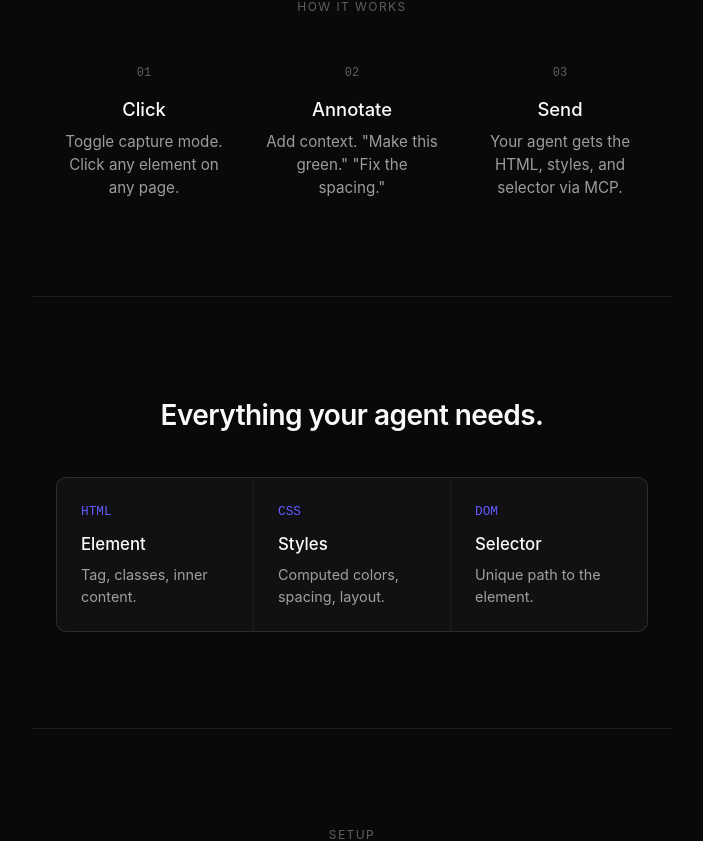
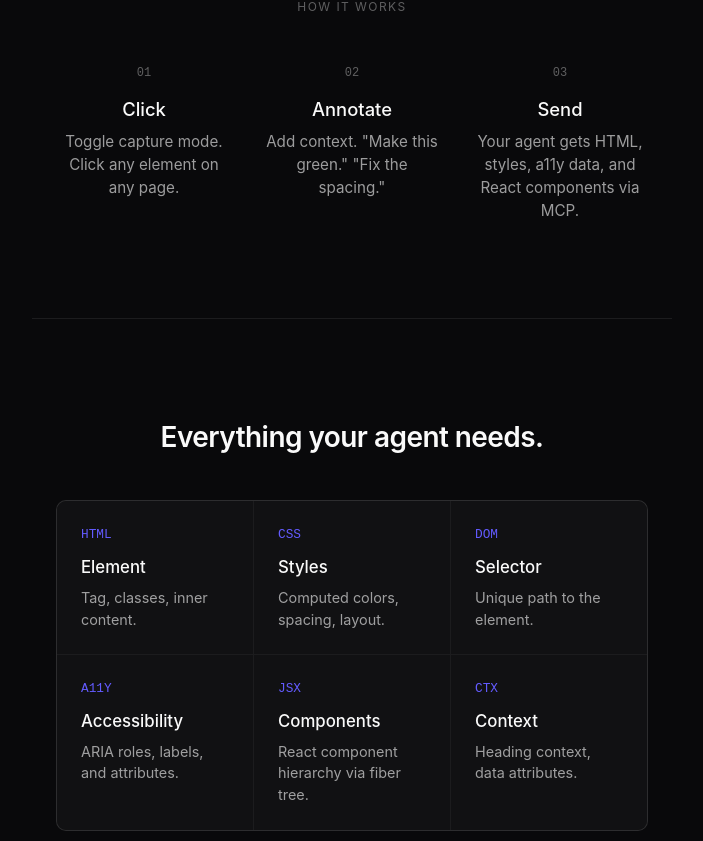
Before and after one commit to skip5this/portfolio, a React (Vite) app: page /loopin in a window 1280 px wide. Shown: the part 1296-2137 px from the top of the page, without its empty margins (288-991 px from the left). Built offline with nearby package versions, Linux system fonts and the light colour scheme.

Commit message:
Update LoopIn landing page: add enriched data grid (a11y, React components, context)

```diff
--- a/src/pages/LoopIn.tsx
+++ b/src/pages/LoopIn.tsx
@@ -188,7 +188,7 @@ export function LoopIn() {
             <p style={{ fontFamily: "'SF Mono', monospace", fontSize: '0.75rem', color: 'rgba(255,255,255,0.35)', marginBottom: '0.75rem' }}>03</p>
             <h3 style={{ fontSize: '1.15rem', fontWeight: 500, marginBottom: '0.4rem' }}>Send</h3>
             <p style={{ fontSize: '0.95rem', color: 'rgba(255,255,255,0.6)', lineHeight: 1.5 }}>
-              Your agent gets the HTML, styles, and selector via MCP.
+              Your agent gets HTML, styles, a11y data, and React components via MCP.
             </p>
           </div>
         </div>
@@ -222,6 +222,9 @@ export function LoopIn() {
             { label: 'HTML', title: 'Element', desc: 'Tag, classes, inner content.' },
             { label: 'CSS', title: 'Styles', desc: 'Computed colors, spacing, layout.' },
             { label: 'DOM', title: 'Selector', desc: 'Unique path to the element.' },
+            { label: 'A11Y', title: 'Accessibility', desc: 'ARIA roles, labels, and attributes.' },
+            { label: 'JSX', title: 'Components', desc: 'React component hierarchy via fiber tree.' },
+            { label: 'CTX', title: 'Context', desc: 'Heading context, data attributes.' },
           ].map((item, i) => (
             <div key={i} style={{ background: '#111113', padding: '1.5rem' }}>
               <p style={{
```
